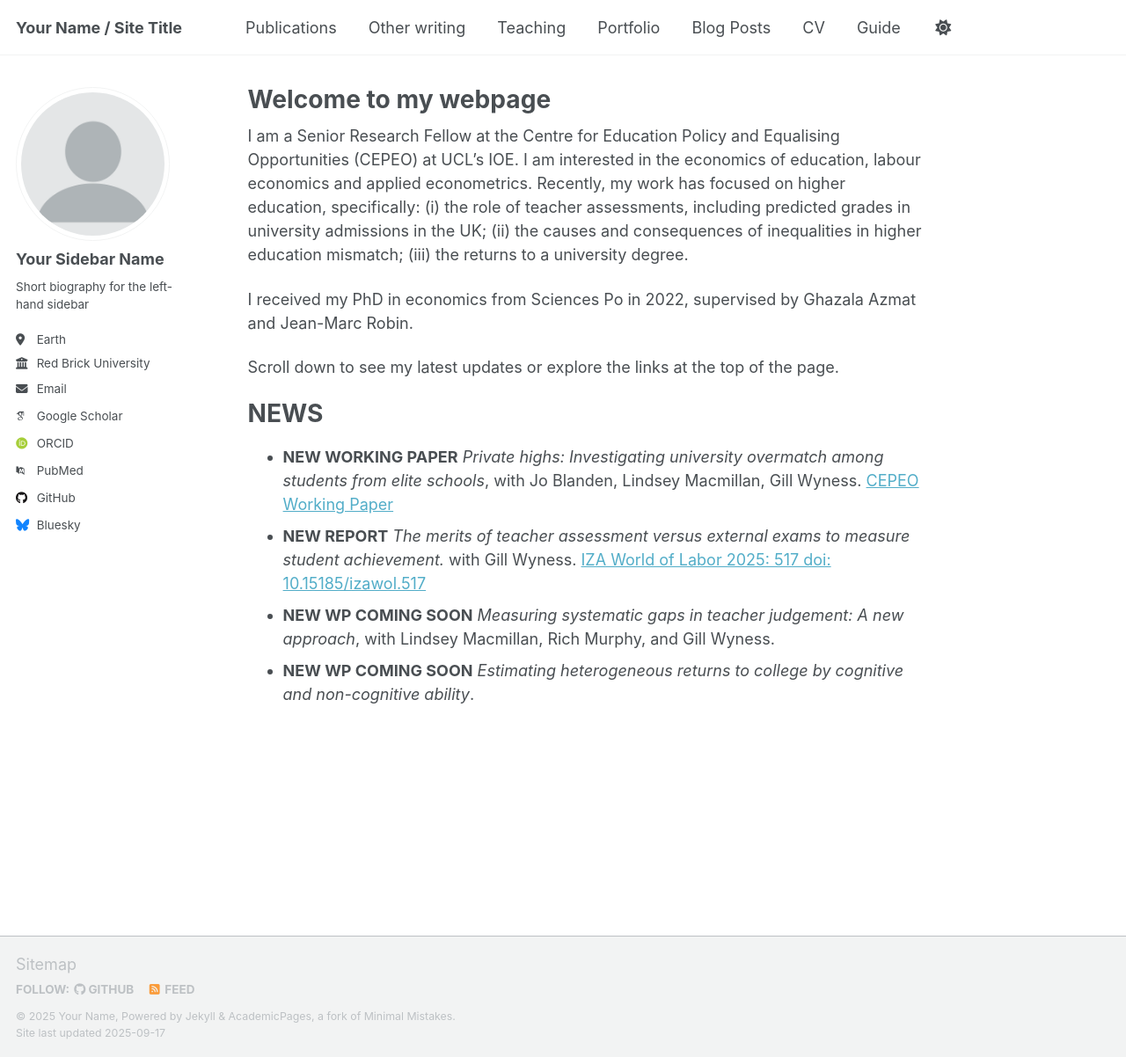
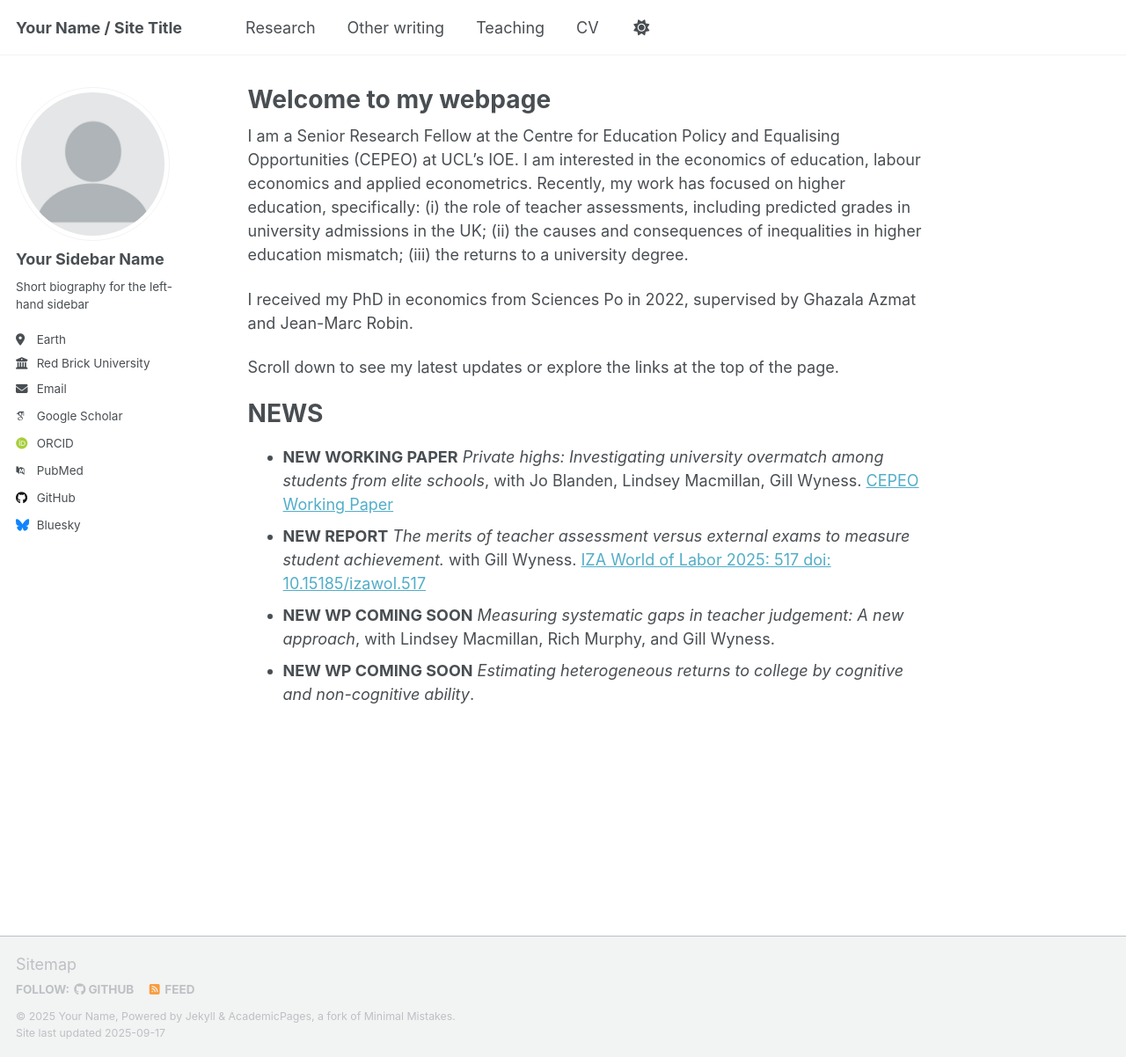
Before and after one commit to opmc2/opmc2.github.io, a Jekyll site: the page built from _pages/about.md, in a window 1280 px wide and 1202 px high. Shown: the whole window at 88% size. Built offline with Jekyll 4.4.1, drawn with Linux system fonts in a browser that asks for light colours; some web fonts are replaced; a script that is not in the unit is left out.

Commit message:
Update menu layout

```diff
--- a/_data/navigation.yml
+++ b/_data/navigation.yml
@@ -8,8 +8,8 @@
 #      Markdown formatted page while the second is generated using JSON.
 
 main:
-  - title: "Publications"
-    url: /publications/
+  - title: "Research"
+    url: /research/
 
   - title: "Other writing"
     url: /other-writing/
@@ -17,11 +17,11 @@ main:
   - title: "Teaching"
     url: /teaching/
 
-  - title: "Portfolio"
-    url: /portfolio/
+  # - title: "Portfolio"
+  #   url: /portfolio/
 
-  - title: "Blog Posts"
-    url: /year-archive/
+  # - title: "Blog Posts"
+  #   url: /year-archive/
 
   - title: "CV"
     url: /cv/
@@ -29,5 +29,5 @@ main:
   # - title: "CV"
   #   url: /cv-json/
 
-  - title: "Guide"
-    url: /markdown/
+  # - title: "Guide"
+  #   url: /markdown/
```
